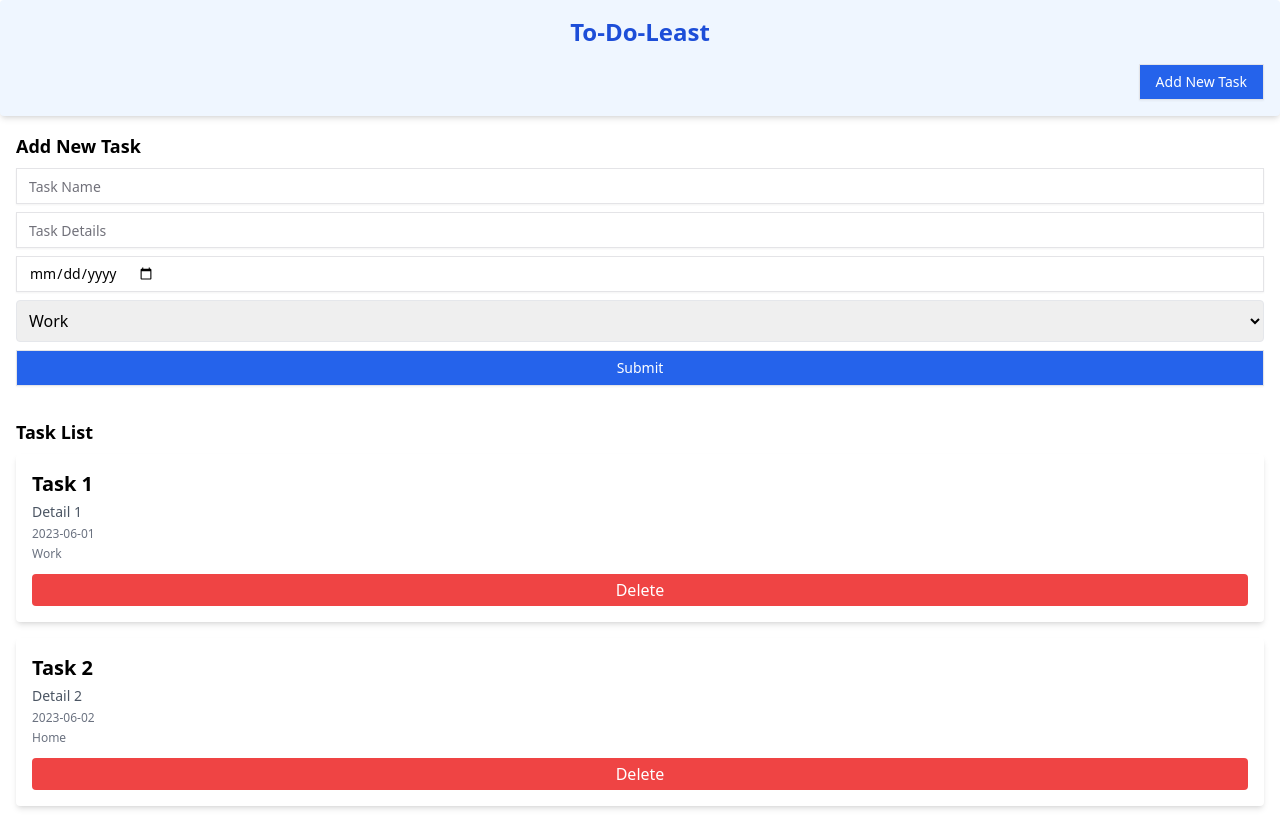
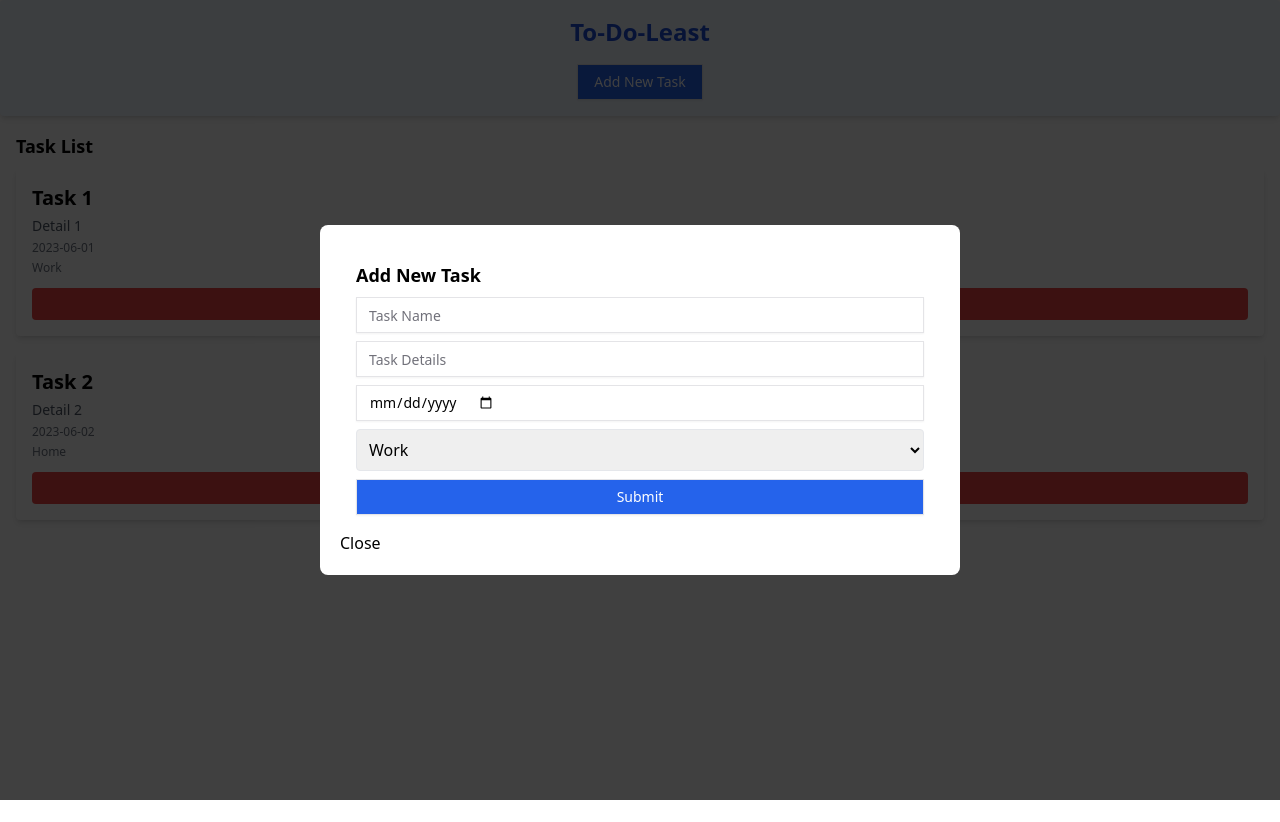
Before and after one commit to kakarifki/To-do-least, a React (Vite) app: page / in a window 1280 px wide. Both pictures are taken after a click on the button "Add New Task". After the commit the page ends 800 px from the top, so only its background shows below. Built offline with nearby package versions, Linux system fonts and the light colour scheme.

Commit message:
feat: add modal

```diff
--- a/package.json
+++ b/package.json
@@ -19,6 +19,7 @@
         "react": "^18.3.1",
         "react-dom": "^18.3.1",
         "react-hook-form": "^7.53.2",
+        "react-modal": "^3.16.1",
         "tailwind-merge": "^2.5.4",
         "tailwindcss-animate": "^1.0.7"
     },
@@ -27,6 +28,7 @@
         "@types/node": "^22.9.0",
         "@types/react": "^18.3.12",
         "@types/react-dom": "^18.3.1",
+        "@types/react-modal": "^3.16.3",
         "@vitejs/plugin-react": "^4.3.3",
         "autoprefixer": "^10.4.20",
         "eslint": "^9.13.0",
--- a/src/App.tsx
+++ b/src/App.tsx
@@ -1,7 +1,6 @@
 import { useState } from 'react';
 import TaskList from './components/list-tasks';
 import TopBar from './components/top-bar';
-import NewTask from './components/new-task';
 import { initialTasks } from './data/initialTasks';
 
 function App() {
@@ -24,8 +23,7 @@ function App() {
 
   return (
     <div className="App">
-      <TopBar />
-      <NewTask addTask={addTask} />
+      <TopBar  addTask={addTask} />
       <TaskList tasks={tasks} deleteTask={deleteTask} />
     </div>
   );
--- a/src/components/top-bar/index.tsx
+++ b/src/components/top-bar/index.tsx
@@ -1,13 +1,61 @@
+// src/components/top-bar/index.tsx
+import { useState } from 'react';
+import Modal from 'react-modal';
+import NewTask from '../new-task';
 import { Button } from '@/components/ui/button';
 
-const TopBar = () => {
+// Atur custom styles untuk modal
+const customStyles = {
+  content: {
+    top: '50%',
+    left: '50%',
+    right: 'auto',
+    bottom: 'auto',
+    marginRight: '-50%',
+    transform: 'translate(-50%, -50%)',
+    width: '50%',
+    border: 'none',
+    borderRadius: '8px',
+    padding: '20px',
+  },
+  overlay: {
+    backgroundColor: 'rgba(0, 0, 0, 0.75)',
+  },
+};
+
+Modal.setAppElement('#root');
+
+interface TopBarProps {
+  addTask: (nameTodo: string, details: string, dueDate: string, category: string) => void;
+}
+
+const TopBar = ({ addTask }: TopBarProps) => {
+  const [modalIsOpen, setIsOpen] = useState(false);
+
+  const openModal = () => {
+    setIsOpen(true);
+  };
+
+  const closeModal = () => {
+    setIsOpen(false);
+  };
+
   return (
     <div className="container mx-auto px-4 flex flex-col bg-blue-50 p-4 rounded shadow-md">
       <h1 className="mx-auto text-2xl font-bold text-blue-700">To-Do-Least</h1>
-      <div className="flex justify-end mt-4">
-        <Button variant="outline" className="bg-blue-600 text-white">
+      <div className="flex justify-center mt-4">
+        <Button variant="outline" className="bg-blue-600 text-white" onClick={openModal}>
           Add New Task
         </Button>
+        <Modal
+          isOpen={modalIsOpen}
+          onRequestClose={closeModal}
+          style={customStyles}
+          contentLabel="Example Modal"
+        >
+          <NewTask addTask={addTask} />
+          <button onClick={closeModal}>Close</button>
+        </Modal>
       </div>
     </div>
   );
```
Also changed, not shown: 1 other file (tests, documents, lock files or other folders).
